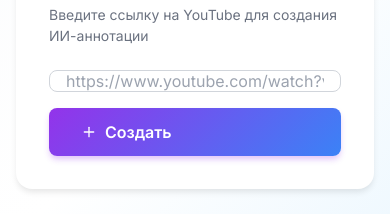
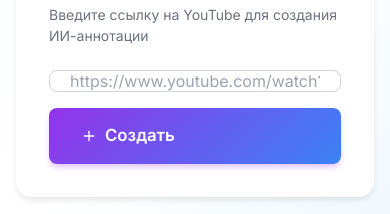
Before and after one commit to alexandre-andreev/csm, a Next.js app: page /dashboard in a window 390 px wide. Shown: the part 468-682 px from the top of the page. Built offline with nearby package versions, Linux system fonts and the light colour scheme; no server answers.

Commit message:
Увеличили размер поля для URL

```diff
--- a/src/app/dashboard/page.tsx
+++ b/src/app/dashboard/page.tsx
@@ -583,14 +583,15 @@ export default function DashboardPage() {
                   required
                   style={{
                     flex: 1,
-                    height: '3rem',
-                    padding: '0 1rem',
+                    height: isMobile ? '3.5rem' : '3.25rem',
+                    padding: isMobile ? '0 1.25rem' : '0 1.125rem',
                     borderRadius: '0.5rem',
                     border: theme === 'dark' ? '1px solid #475569' : '1px solid #d1d5db',
                     backgroundColor: theme === 'dark' ? '#334155' : 'white',
                     color: theme === 'dark' ? '#f1f5f9' : '#111827',
                     transition: 'border-color 0.2s',
-                    outline: 'none'
+                    outline: 'none',
+                    fontSize: isMobile ? '1rem' : '0.975rem'
                   }}
                   onFocus={(e) => e.currentTarget.style.borderColor = '#9333ea'}
                   onBlur={(e) => e.currentTarget.style.borderColor = theme === 'dark' ? '#475569' : '#d1d5db'}
@@ -599,14 +600,14 @@ export default function DashboardPage() {
                   type="submit"
                   disabled={isCreating}
                   style={{
-                    height: '3rem',
+                    height: isMobile ? '3.5rem' : '3.25rem',
                     padding: '0 2rem',
                     borderRadius: '0.5rem',
                     background: isCreating ? '#9ca3af' : 'linear-gradient(135deg, #9333ea, #3b82f6)',
                     color: 'white',
                     border: 'none',
                     cursor: isCreating ? 'not-allowed' : 'pointer',
-                    fontSize: '1rem',
+                    fontSize: isMobile ? '1.05rem' : '1rem',
                     fontWeight: '600',
                     display: 'flex',
                     alignItems: 'center',
```
